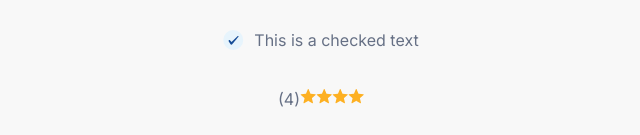
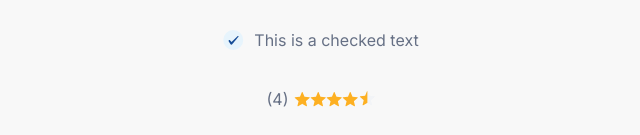
Before and after one commit to cia-formation/projet-e-commerce-react, a React (Vite) app: page / in a window 1280 px wide. Shown: the part 817-952 px from the top of the page, without its empty margins (319-959 px from the left). Built offline with nearby package versions, Linux system fonts and the light colour scheme.

Commit message:
Done Stars component

```diff
--- a/src/assets/icons/index.js
+++ b/src/assets/icons/index.js
@@ -6,5 +6,6 @@ import update from './update.svg'
 import check from './check.svg'
 import star from './star.svg'
 import halfStar from './half-star.svg'
+import arrowDown from './arrow-down.svg'
 
-export {dashboard, logout, products, save, update, check, star, halfStar}
+export {dashboard, logout, products, save, update, check, star, halfStar, arrowDown}
--- a/src/components/Stars/Stars.jsx
+++ b/src/components/Stars/Stars.jsx
@@ -1,18 +1,25 @@
 import PropTypes from 'prop-types'
-import { star } from '../../assets/icons'
+import { halfStar, star } from '../../assets/icons'
 import './stars.css'
 import Typography from '../Typography/Typography'
 
 const Stars = ({ number, rate }) => {
+    function isFloat(value) {
+        return typeof value === 'number' && !Number.isInteger(value);
+    }
 
     return (
         <div className="stars">
-            <Typography text={`(${rate})`}  />
+            <Typography text={`(${rate})`} />
             <div>
                 { //Math.floor(number / 1) helps to convert the number to a whole number
                     [...Array(Math.floor(number / 1))].map((_, index) =>
                         <img key={index} src={star} alt="star" className="icon" />
                     )
+                }
+                {
+                    isFloat(number) &&
+                    <img src={halfStar} alt="half-star" className="icon" />
                 }
             </div>
         </div>
--- a/src/components/Stars/stars.css
+++ b/src/components/Stars/stars.css
@@ -2,4 +2,11 @@
     display: flex;
     align-items: center;
     justify-content: center;
+    gap: 5px;
 }
+
+.stars div{
+    display: flex;
+    align-items: center;
+    justify-content: center;
+}
```
Also changed, not shown: src/components/Select/Select.jsx (added, +13 -0 lines), src/assets/icons/arrow-down.svg (added).
